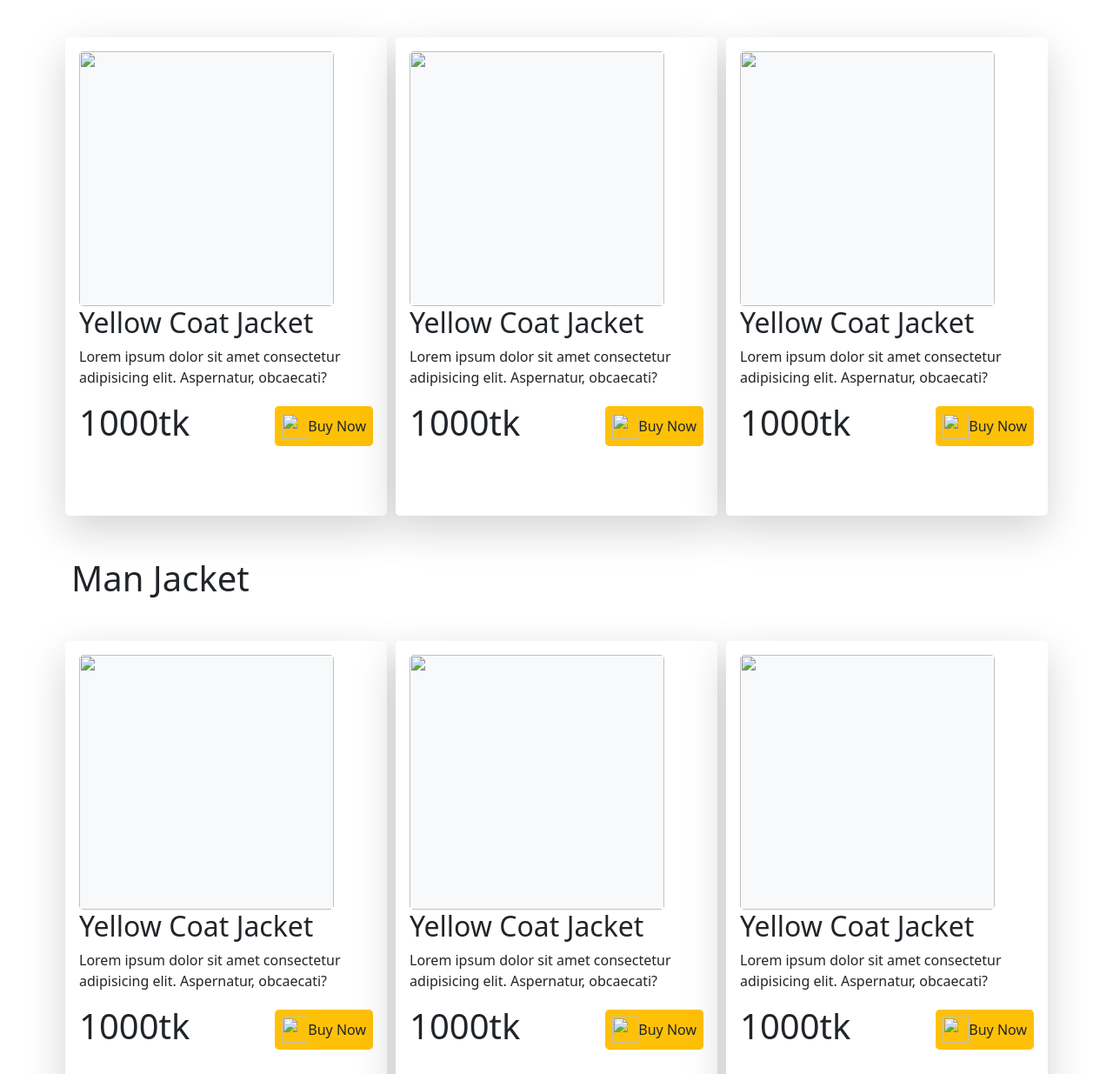
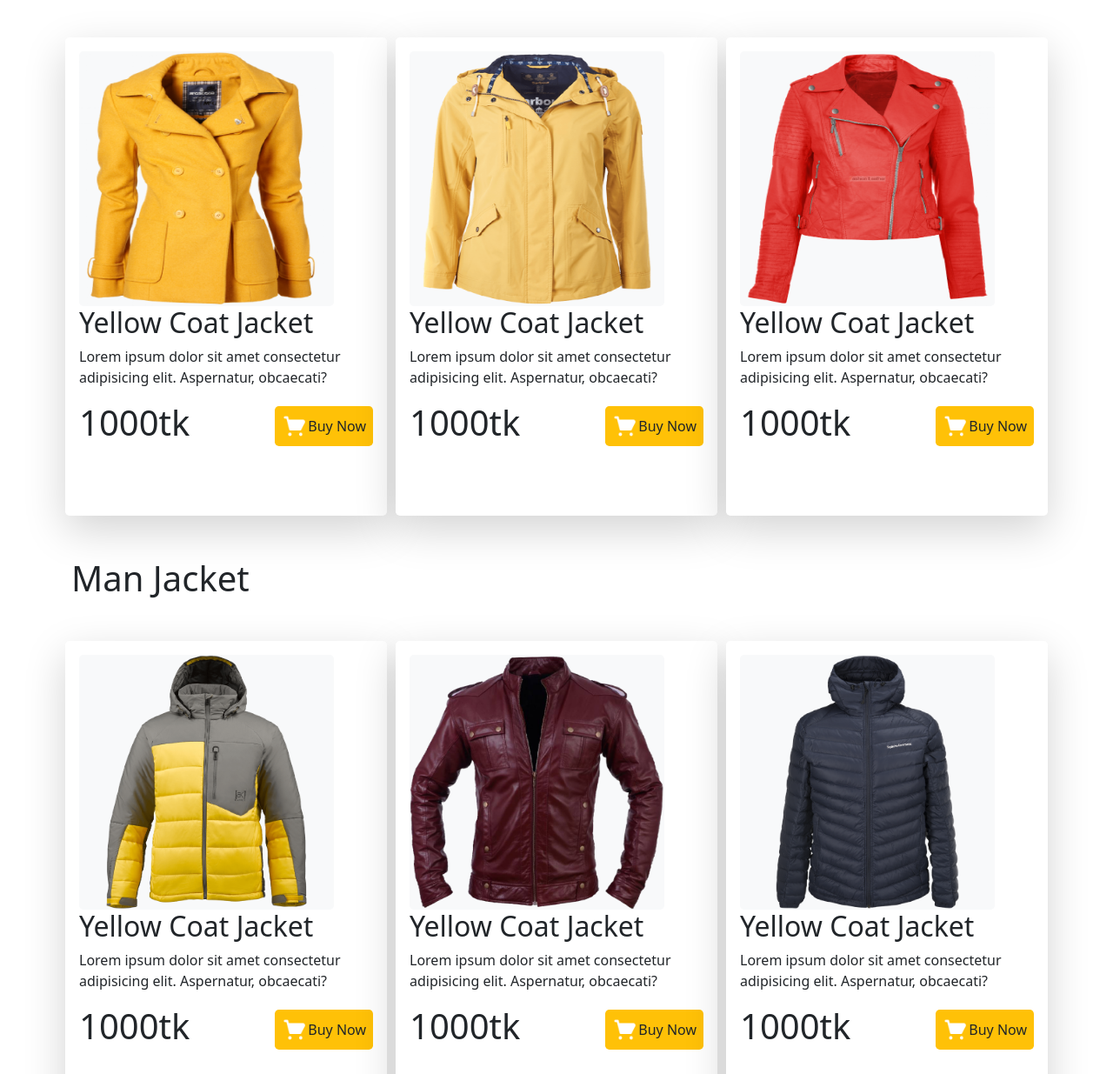
Before and after one commit to aariful-islam/winder-clother-with-bootstrap, a plain HTML site: page index.html in a window 1280 px wide. Shown: the part 645-1880 px from the top of the page at 87% size. Drawn offline with nearby package versions, Linux system fonts and the light colour scheme; the site is published under a folder, as on GitHub Pages, so addresses that start at the root find nothing.

Commit message:
image-problem-solved

```diff
--- a/index.html
+++ b/index.html
@@ -87,7 +87,7 @@
 
                 <div class="row d-flex justify-content-around" >
                     <div class="col-4 shadow-lg p-3 mb-5 bg-white rounded-3" style="width: 370px; height: 550px;">
-                        <img src="/images/jacket-1.png" class=" rounded-3 bg-light " style="height: 293px; width: 293px;" alt="">
+                        <img src="images/jacket-1.png" class=" rounded-3 bg-light " style="height: 293px; width: 293px;" alt="">
                         <h2>Yellow Coat Jacket </h2>
                         <p>Lorem ipsum dolor sit amet consectetur adipisicing elit. Aspernatur, obcaecati?</p>
                         <div class="price d-flex align-items-center justify-content-between">
@@ -95,14 +95,14 @@
 
                             <div class="bg-warning rounded-3 d-flex align-items-center p-2">
 
-                                <img src="/icons/shopping-cart 1.png" style="height:30px; width: 30px;" alt="">
+                                <img src="icons/shopping-cart 1.png" style="height:30px; width: 30px;" alt="">
                             <span>Buy Now</span>
                             </div>
                         </div>
 
                     </div>
                     <div class="col-4 shadow-lg p-3 mb-5 bg-white rounded-3" style="width: 370px; height: 550px;">
-                        <img src="/images/jacket-2.png" class=" rounded-3 bg-light" style="height: 293px; width: 293px;"  alt="">
+                        <img src="images/jacket-2.png" class=" rounded-3 bg-light" style="height: 293px; width: 293px;"  alt="">
                         <h2>Yellow Coat Jacket </h2>
                         <p>Lorem ipsum dolor sit amet consectetur adipisicing elit. Aspernatur, obcaecati?</p>
                         <div class="price d-flex align-items-center justify-content-between">
@@ -110,14 +110,14 @@
 
                             <div class="bg-warning rounded-3 d-flex align-items-center p-2">
 
-                                <img src="/icons/shopping-cart 1.png" style="height:30px; width: 30px;" alt="">
+                                <img src="icons/shopping-cart 1.png" style="height:30px; width: 30px;" alt="">
                             <span>Buy Now</span>
                             </div>
                         </div>
 
                     </div>
                     <div class="col-4 shadow-lg p-3 mb-5 bg-white rounded-3"style="width: 370px; height: 550px;">
-                        <img src="/images/jacket-3.png" class="rounded-3 bg-light"style="height: 293px; width: 293px;"  alt="">
+                        <img src="images/jacket-3.png" class="rounded-3 bg-light"style="height: 293px; width: 293px;"  alt="">
                         <h2>Yellow Coat Jacket </h2>
                         <p>Lorem ipsum dolor sit amet consectetur adipisicing elit. Aspernatur, obcaecati?</p>
                         <div class="price d-flex align-items-center justify-content-between">
@@ -125,7 +125,7 @@
 
                             <div class="bg-warning rounded-3 d-flex align-items-center p-2">
 
-                                <img src="/icons/shopping-cart 1.png" style="height:30px; width: 30px;" alt="">
+                                <img src="icons/shopping-cart 1.png" style="height:30px; width: 30px;" alt="">
                             <span>Buy Now</span>
                             </div>
                         </div>
@@ -144,7 +144,7 @@
 
                 <div class="row d-flex justify-content-around" >
                     <div class="col-4 shadow-lg p-3 mb-5 bg-white rounded-3" style="width: 370px; height: 550px;">
-                        <img src="/images/jacket-4.png" class=" rounded-3 bg-light " style="height: 293px; width: 293px;" alt="">
+                        <img src="images/jacket-4.png" class=" rounded-3 bg-light " style="height: 293px; width: 293px;" alt="">
                         <h2>Yellow Coat Jacket </h2>
                         <p>Lorem ipsum dolor sit amet consectetur adipisicing elit. Aspernatur, obcaecati?</p>
                         <div class="price d-flex align-items-center justify-content-between">
@@ -152,14 +152,14 @@
 
                             <div class="bg-warning rounded-3 d-flex align-items-center p-2">
 
-                                <img src="/icons/shopping-cart 1.png" style="height:30px; width: 30px;" alt="">
+                                <img src="icons/shopping-cart 1.png" style="height:30px; width: 30px;" alt="">
                             <span>Buy Now</span>
                             </div>
                         </div>
 
                     </div>
                     <div class="col-4 shadow-lg p-3 mb-5 bg-white rounded-3" style="width: 370px; height: 550px;">
-                        <img src="/images/jacket-5.png" class=" rounded-3 bg-light" style="height: 293px; width: 293px;"  alt="">
+                        <img src="images/jacket-5.png" class=" rounded-3 bg-light" style="height: 293px; width: 293px;"  alt="">
                         <h2>Yellow Coat Jacket </h2>
                         <p>Lorem ipsum dolor sit amet consectetur adipisicing elit. Aspernatur, obcaecati?</p>
                         <div class="price d-flex align-items-center justify-content-between">
@@ -167,14 +167,14 @@
 
                             <div class="bg-warning rounded-3 d-flex align-items-center p-2">
 
-                                <img src="/icons/shopping-cart 1.png" style="height:30px; width: 30px;" alt="">
+                                <img src="icons/shopping-cart 1.png" style="height:30px; width: 30px;" alt="">
                             <span>Buy Now</span>
                             </div>
                         </div>
 
                     </div>
                     <div class="col-4 shadow-lg p-3 mb-5 bg-white rounded-3"style="width: 370px; height: 550px;">
-                        <img src="/images/jacket-6.png" class="rounded-3 bg-light"style="height: 293px; width: 293px;"  alt="">
+                        <img src="images/jacket-6.png" class="rounded-3 bg-light"style="height: 293px; width: 293px;"  alt="">
                         <h2>Yellow Coat Jacket </h2>
                         <p>Lorem ipsum dolor sit amet consectetur adipisicing elit. Aspernatur, obcaecati?</p>
                         <div class="price d-flex align-items-center justify-content-between">
@@ -182,7 +182,7 @@
 
                             <div class="bg-warning rounded-3 d-flex align-items-center p-2">
 
-                                <img src="/icons/shopping-cart 1.png" style="height:30px; width: 30px;" alt="">
+                                <img src="icons/shopping-cart 1.png" style="height:30px; width: 30px;" alt="">
                             <span>Buy Now</span>
                             </div>
                         </div>
```
